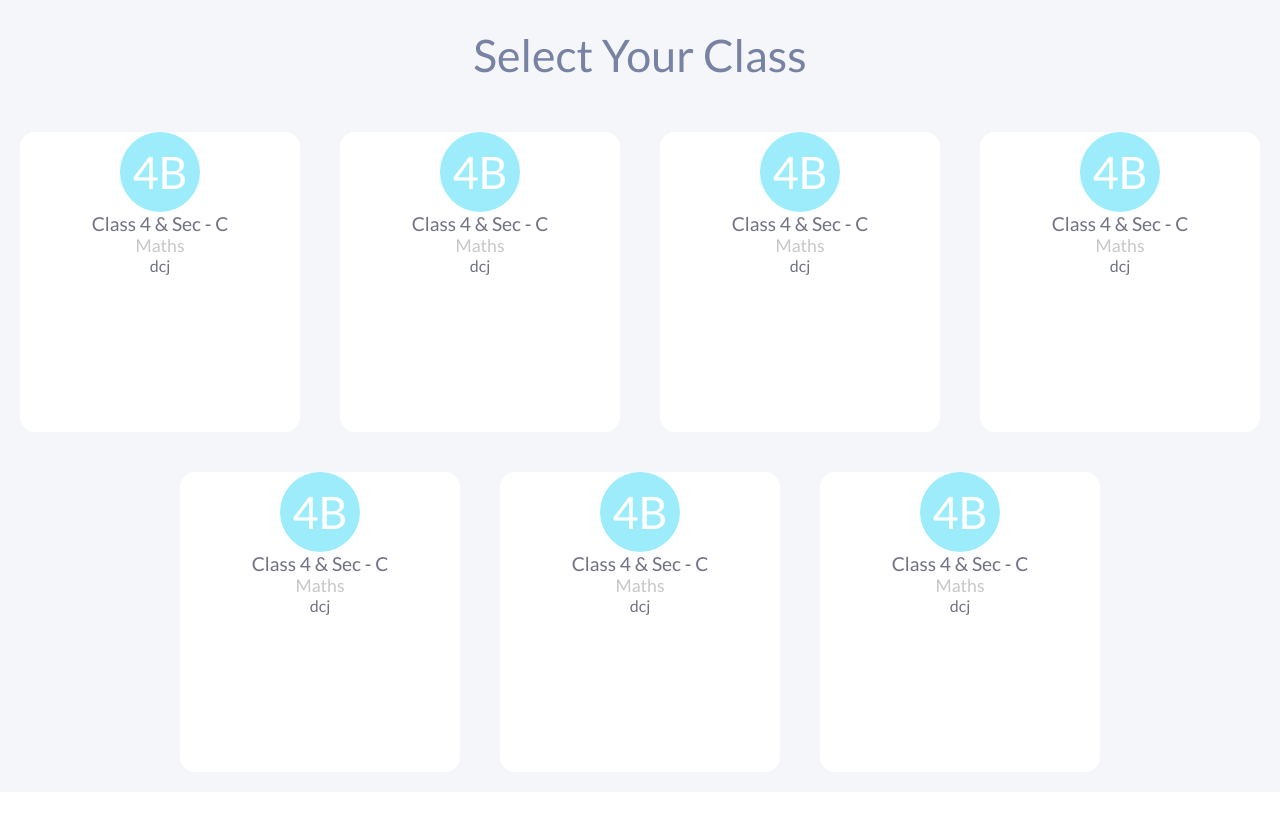
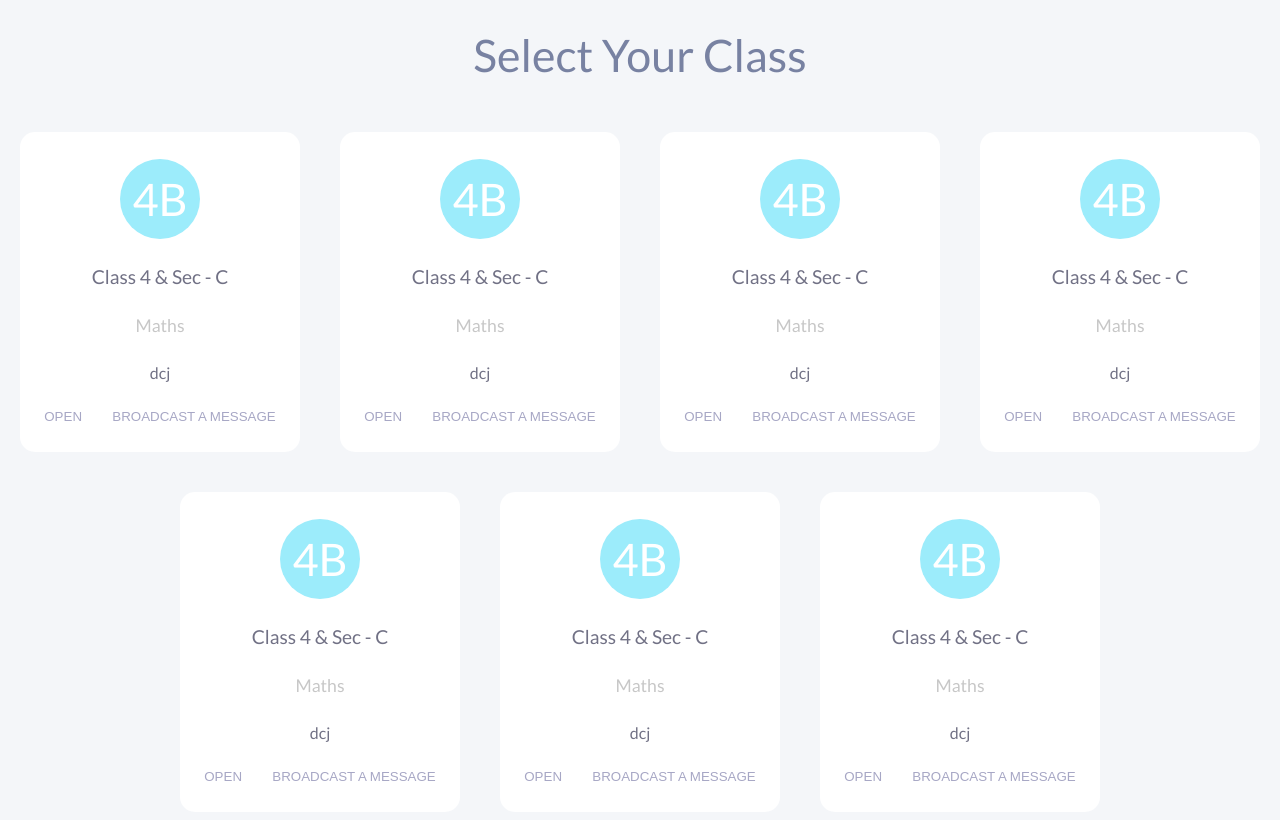
Before and after one commit to guptaashish190/prodigalmind, a React app: page /teacher in a window 1280 px wide. Shown: the part 82-902 px from the top of the page. Before the commit the page ends 874 px from the top, so only its background shows below. Built offline with nearby package versions, Linux system fonts and the light colour scheme.

Commit message:
added btn container

```diff
--- a/src/components/Teacher/ClassOverview/card.js
+++ b/src/components/Teacher/ClassOverview/card.js
@@ -12,6 +12,10 @@ class Card extends React.Component {
         <div className="stats">
             dcj
         </div>
+        <div className="btn-container">
+          <button>OPEN</button>
+          <button>BROADCAST A MESSAGE</button>
+        </div>
       </div>
     );
   }
--- a/src/styles/ClassOverview.scss
+++ b/src/styles/ClassOverview.scss
@@ -8,7 +8,7 @@
         display: flex;
     .overview-card{
         background-color: white;
-        height: 300px;
+        height: 320px;
         width: 280px;
         margin: 20px;
         border-radius: 15px;
@@ -16,6 +16,7 @@
         flex-direction: column;
         align-items: center;
         color: #717185;
+        justify-content: space-evenly;
         .class-ball{
             background-color: #9CECFB;
             height: 80px;
@@ -40,6 +41,16 @@
         .stats{
 
         }
+        .btn-container{
+            width: 100%;
+            display: flex;
+            justify-content: space-evenly;
+        button{
+            background-color: white;
+            border: none;
+            color: #A7A7C5;
+        }
+    }
     }
 }
 h1{
```
